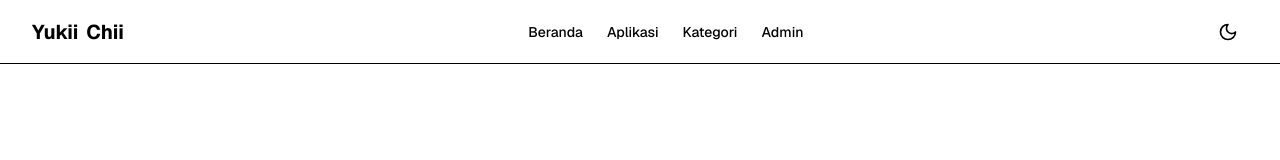
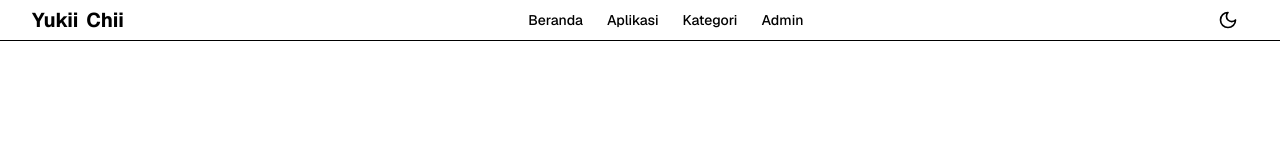
Before and after one commit to Zuyaze/yukiichii, a Next.js app: page / in a window 1280 px wide. Shown: the top 160 px of the page. Built offline with nearby package versions, Linux system fonts and the light colour scheme; no server answers; the database is empty.

Commit message:
Header scrolls away naturally like liteapks (remove fixed positioning)

```diff
--- a/src/app/(public)/layout.tsx
+++ b/src/app/(public)/layout.tsx
@@ -26,8 +26,8 @@ export default function PublicLayout({ children }: { children: ReactNode }) {
   )
 
   return (
-    <div className="min-h-screen flex flex-col bg-background pt-16">
-      <header className="fixed top-0 inset-x-0 z-40 h-16 w-full border-b border-border bg-background">
+    <div className="min-h-screen flex flex-col bg-background">
+      <header className="w-full border-b border-border bg-background">
         <nav className="h-full mx-auto flex max-w-7xl items-center justify-between px-4 sm:px-6 lg:px-8" aria-label="Main navigation">
           <Link href="/" className="flex items-center gap-2" aria-label="YukiiChii Home">
             <span className="text-xl font-bold text-primary">Yukii</span>
--- a/src/components/admin-shell.tsx
+++ b/src/components/admin-shell.tsx
@@ -121,8 +121,8 @@ export function AdminShell({ email, children }: AdminShellProps) {
       </aside>
 
       {/* Main area */}
-      <div className="lg:pl-64 flex flex-col min-h-screen pt-16">
-        <header className="fixed top-0 inset-x-0 lg:left-64 z-30 h-16 bg-background border-b border-border">
+      <div className="lg:pl-64 flex flex-col min-h-screen">
+        <header className="h-16 bg-background border-b border-border">
           <div className="flex items-center justify-between h-16 px-4 sm:px-6 lg:px-8">
             <div className="flex items-center gap-2">
               <button
```
